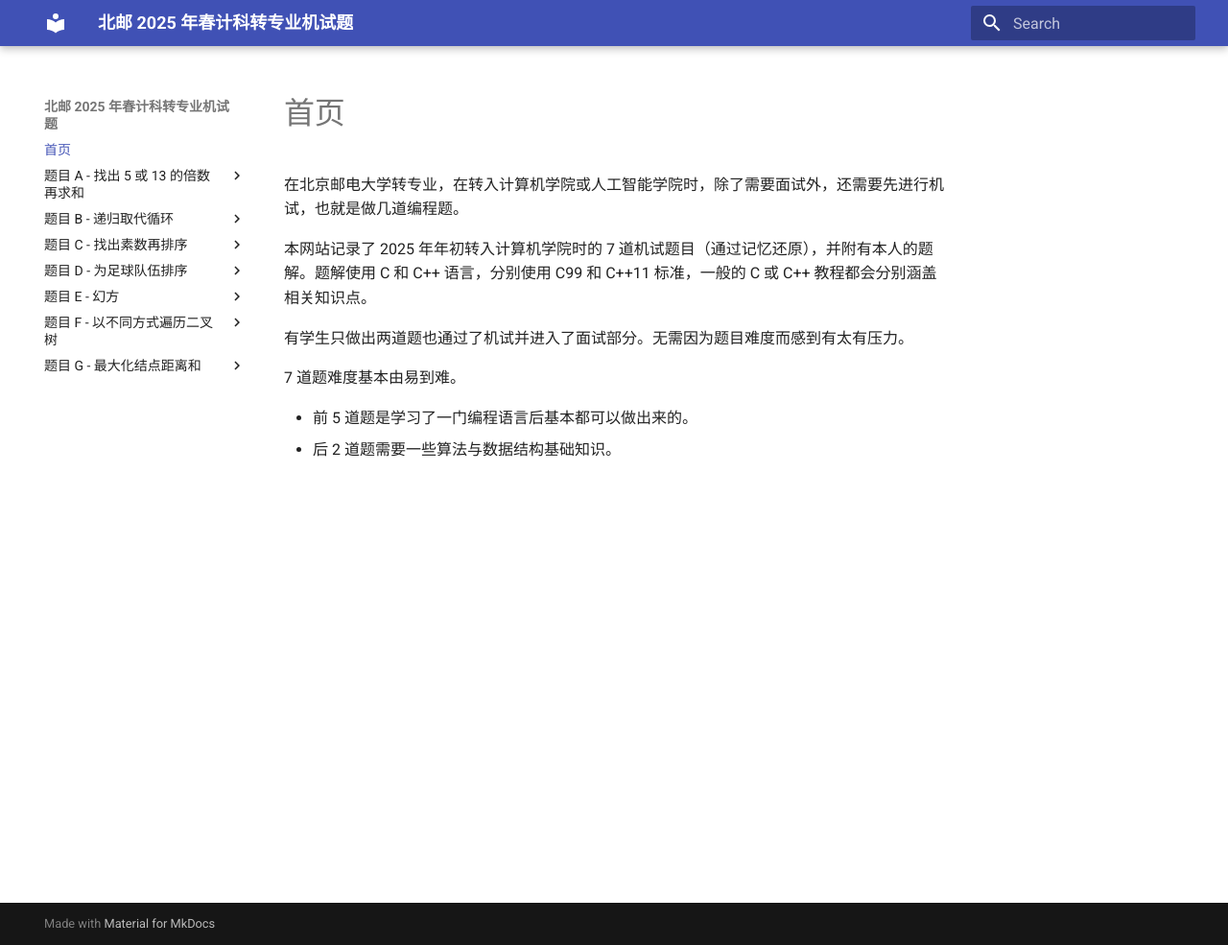
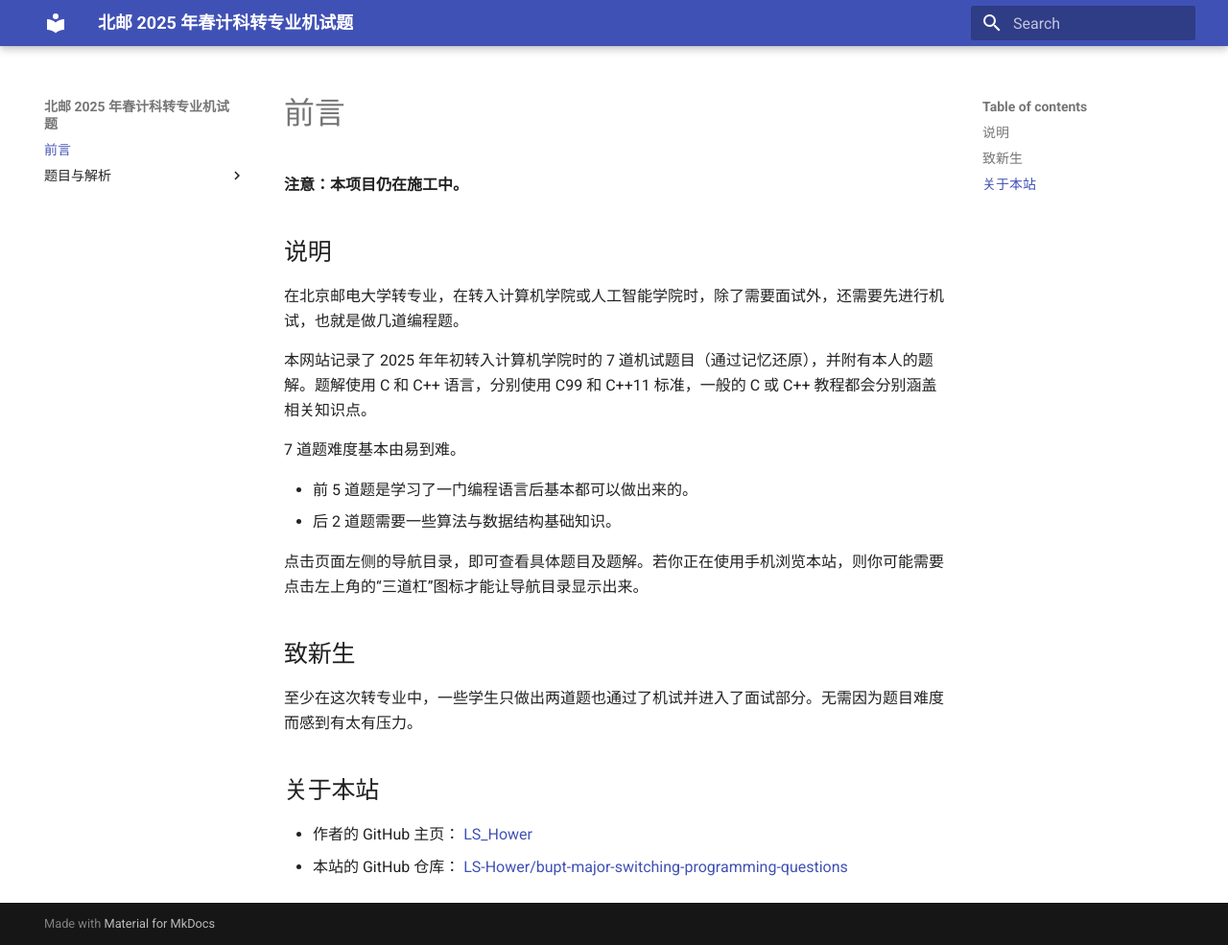
Before and after one commit to LS-Hower/bupt-major-switching-programming-questions, an MkDocs documentation site: the page built from docs/index.md, in a window 1280 px wide and 985 px high. Shown: the whole window at 96% size. Built offline with MkDocs 1.6.1 and Material for MkDocs 9.7.7, drawn with Linux system fonts in a browser that asks for light colours.

Commit message:
Change main page and site structure

```diff
--- a/docs/index.md
+++ b/docs/index.md
@@ -1,10 +1,23 @@
+**注意：本项目仍在施工中。**
+
+## 说明
+
 在北京邮电大学转专业，在转入计算机学院或人工智能学院时，除了需要面试外，还需要先进行机试，也就是做几道编程题。
 
 本网站记录了 2025 年年初转入计算机学院时的 7 道机试题目（通过记忆还原），并附有本人的题解。题解使用 C 和 C++ 语言，分别使用 C99 和 C++11 标准，一般的 C 或 C++ 教程都会分别涵盖相关知识点。
-
-有学生只做出两道题也通过了机试并进入了面试部分。无需因为题目难度而感到有太有压力。
 
 7 道题难度基本由易到难。
 
 - 前 5 道题是学习了一门编程语言后基本都可以做出来的。
 - 后 2 道题需要一些算法与数据结构基础知识。
+
+点击页面左侧的导航目录，即可查看具体题目及题解。若你正在使用手机浏览本站，则你可能需要点击左上角的“三道杠”图标才能让导航目录显示出来。
+
+## 致新生
+
+<!-- TODO: 加入 C 和 C++ 教程链接？ -->至少在这次转专业中，一些学生只做出两道题也通过了机试并进入了面试部分。无需因为题目难度而感到有太有压力。
+
+## 关于本站
+
+- 作者的 GitHub 主页： [LS_Hower](https://github.com/LS-Hower)
+- 本站的 GitHub 仓库： [LS-Hower/bupt-major-switching-programming-questions](https://github.com/LS-Hower/bupt-major-switching-programming-questions)
--- a/mkdocs.yml
+++ b/mkdocs.yml
@@ -30,25 +30,26 @@ extra_css:
   - https://unpkg.com/katex@0/dist/katex.min.css
 
 nav:
-  - 首页: index.md
-  - 题目 A - 找出 5 或 13 的倍数再求和:
-    - 问题: problem-a/question.md
-    - 题解: problem-a/answer.md
-  - 题目 B - 递归取代循环:
-    - 问题: problem-b/question.md
-    - 题解: problem-b/answer.md
-  - 题目 C - 找出素数再排序:
-    - 问题: problem-c/question.md
-    - 题解: problem-c/answer.md
-  - 题目 D - 为足球队伍排序:
-    - 问题: problem-d/question.md
-    - 题解: problem-d/answer.md
-  - 题目 E - 幻方:
-    - 问题: problem-e/question.md
-    - 题解: problem-e/answer.md
-  - 题目 F - 以不同方式遍历二叉树:
-    - 问题: problem-f/question.md
-    - 题解: problem-f/answer.md
-  - 题目 G - 最大化结点距离和:
-    - 问题: problem-g/question.md
-    - 题解: problem-g/answer.md
+  - 前言: index.md
+  - 题目与解析:
+    - 题目 A - 找出 5 或 13 的倍数再求和:
+      - 问题: problem-a/question.md
+      - 题解: problem-a/answer.md
+    - 题目 B - 递归取代循环:
+      - 问题: problem-b/question.md
+      - 题解: problem-b/answer.md
+    - 题目 C - 找出素数再排序:
+      - 问题: problem-c/question.md
+      - 题解: problem-c/answer.md
+    - 题目 D - 为足球队伍排序:
+      - 问题: problem-d/question.md
+      - 题解: problem-d/answer.md
+    - 题目 E - 幻方:
+      - 问题: problem-e/question.md
+      - 题解: problem-e/answer.md
+    - 题目 F - 以不同方式遍历二叉树:
+      - 问题: problem-f/question.md
+      - 题解: problem-f/answer.md
+    - 题目 G - 最大化结点距离和:
+      - 问题: problem-g/question.md
+      - 题解: problem-g/answer.md
```
